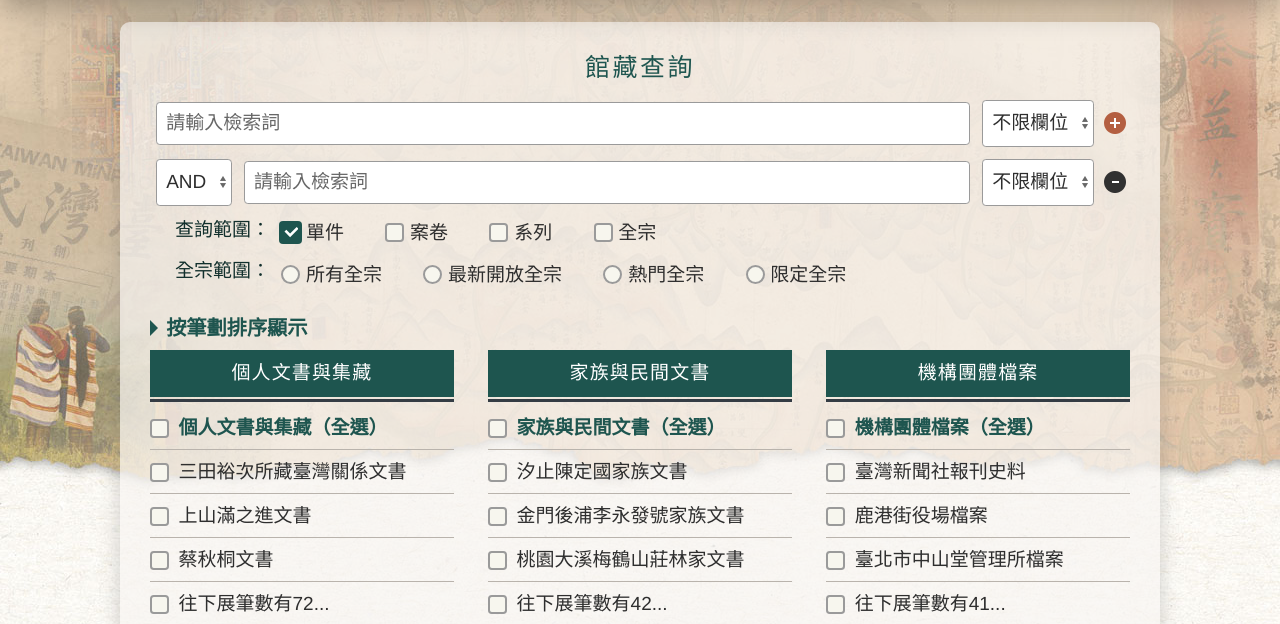
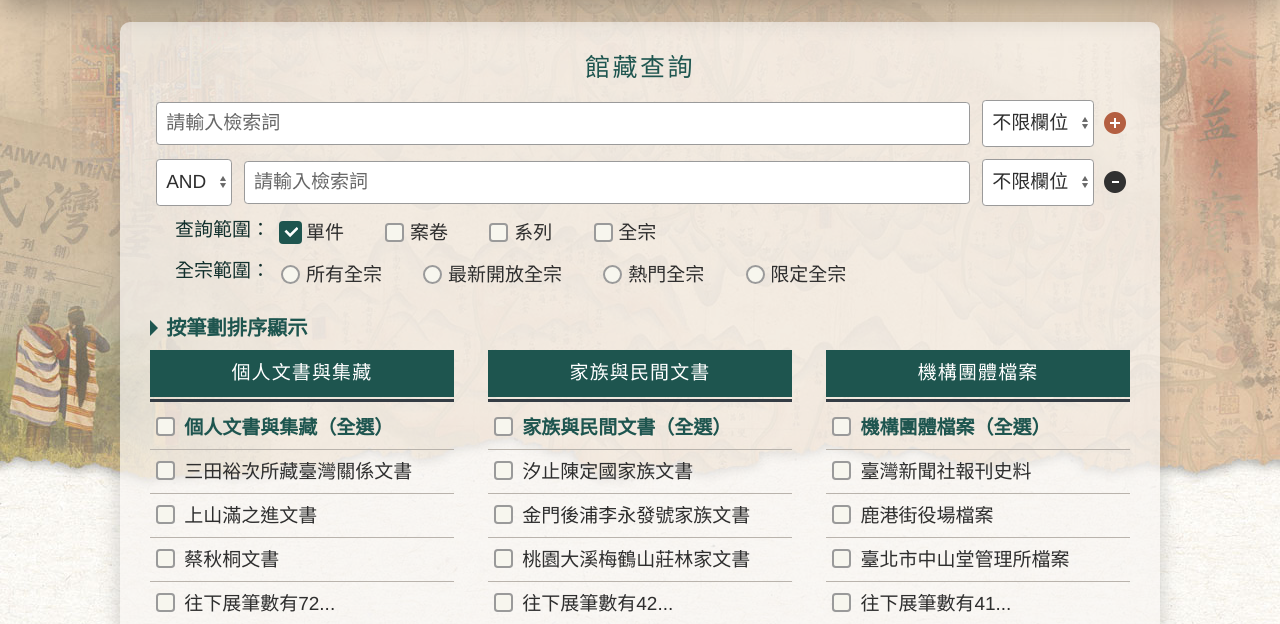
Before and after one commit to HywebU00/2024_T00_sinicafrsFront, a plain HTML site: page mp.htm in a window 1280 px wide. Shown: the part 173-797 px from the top of the page. Drawn offline with Linux system fonts and the light colour scheme; a web font is replaced by a local one.

Commit message:
20241125修改html及css

```diff
--- a/mp.htm
+++ b/mp.htm
@@ -194,33 +194,33 @@
                 <div class="filesort_list">
                   <div class="title">個人文書與集藏</div>
                   <ul>
-                    <li class="selectall"><input type="checkbox" name="" id="">個人文書與集藏（全選）</li>
-                    <li><input type="checkbox" name="" id="">三田裕次所藏臺灣關係文書</li>
-                    <li><input type="checkbox" name="" id="">上山滿之進文書</li>
-                    <li><input type="checkbox" name="" id="">蔡秋桐文書</li>
-                    <li><input type="checkbox" name="" id="">往下展筆數有72...</li>
+                    <li class="selectall"><label><input type="checkbox" name="" id="">個人文書與集藏（全選）</label></li>
+                    <li><label><input type="checkbox" name="" id="">三田裕次所藏臺灣關係文書</label></li>
+                    <li><label><input type="checkbox" name="" id="">上山滿之進文書</label></li>
+                    <li><label><input type="checkbox" name="" id="">蔡秋桐文書</label></li>
+                    <li><label><input type="checkbox" name="" id="">往下展筆數有72...</label></li>
                   </ul>
                 </div>
                 <!-- 2 -->
                 <div class="filesort_list">
                   <div class="title">家族與民間文書</div>
                   <ul>
-                    <li class="selectall"><input type="checkbox" name="" id="">家族與民間文書（全選）</li>
-                    <li><input type="checkbox" name="" id="">汐止陳定國家族文書</li>
-                    <li><input type="checkbox" name="" id="">金門後浦李永發號家族文書</li>
-                    <li><input type="checkbox" name="" id="">桃園大溪梅鶴山莊林家文書</li>
-                    <li><input type="checkbox" name="" id="">往下展筆數有42...</li>
+                    <li class="selectall"><label><input type="checkbox" name="" id="">家族與民間文書（全選）</label></li>
+                    <li><label><input type="checkbox" name="" id="">汐止陳定國家族文書</label></li>
+                    <li><label><input type="checkbox" name="" id="">金門後浦李永發號家族文書</label></li>
+                    <li><label><input type="checkbox" name="" id="">桃園大溪梅鶴山莊林家文書</label></li>
+                    <li><label><input type="checkbox" name="" id="">往下展筆數有42...</label></li>
                   </ul>
                 </div>
                 <!-- 3 -->
                 <div class="filesort_list">
                   <div class="title">機構團體檔案</div>
                   <ul>
-                    <li class="selectall"><input type="checkbox" name="" id="">機構團體檔案（全選）</li>
-                    <li><input type="checkbox" name="" id="">臺灣新聞社報刊史料</li>
-                    <li><input type="checkbox" name="" id="">鹿港街役場檔案</li>
-                    <li><input type="checkbox" name="" id="">臺北市中山堂管理所檔案</li>
-                    <li><input type="checkbox" name="" id="">往下展筆數有41...</li>
+                    <li class="selectall"><label><input type="checkbox" name="" id="">機構團體檔案（全選）</label></li>
+                    <li><label><input type="checkbox" name="" id="">臺灣新聞社報刊史料</label></li>
+                    <li><label><input type="checkbox" name="" id="">鹿港街役場檔案</label></li>
+                    <li><label><input type="checkbox" name="" id="">臺北市中山堂管理所檔案</label></li>
+                    <li><label><input type="checkbox" name="" id="">往下展筆數有41...</label></li>
                   </ul>
                 </div>
                 <!--  -->
--- a/sass/page/_mp.scss
+++ b/sass/page/_mp.scss
@@ -357,7 +357,7 @@
           input {
             flex: 0 0 auto;
             flex-basis: 1em;
-            margin: 3px 0.5em 0 0;
+            margin: -4px 0.5em 0 0;
           }
           &.selectall {
             font-weight: bold;
```
Also changed, not shown: css/style.css.
